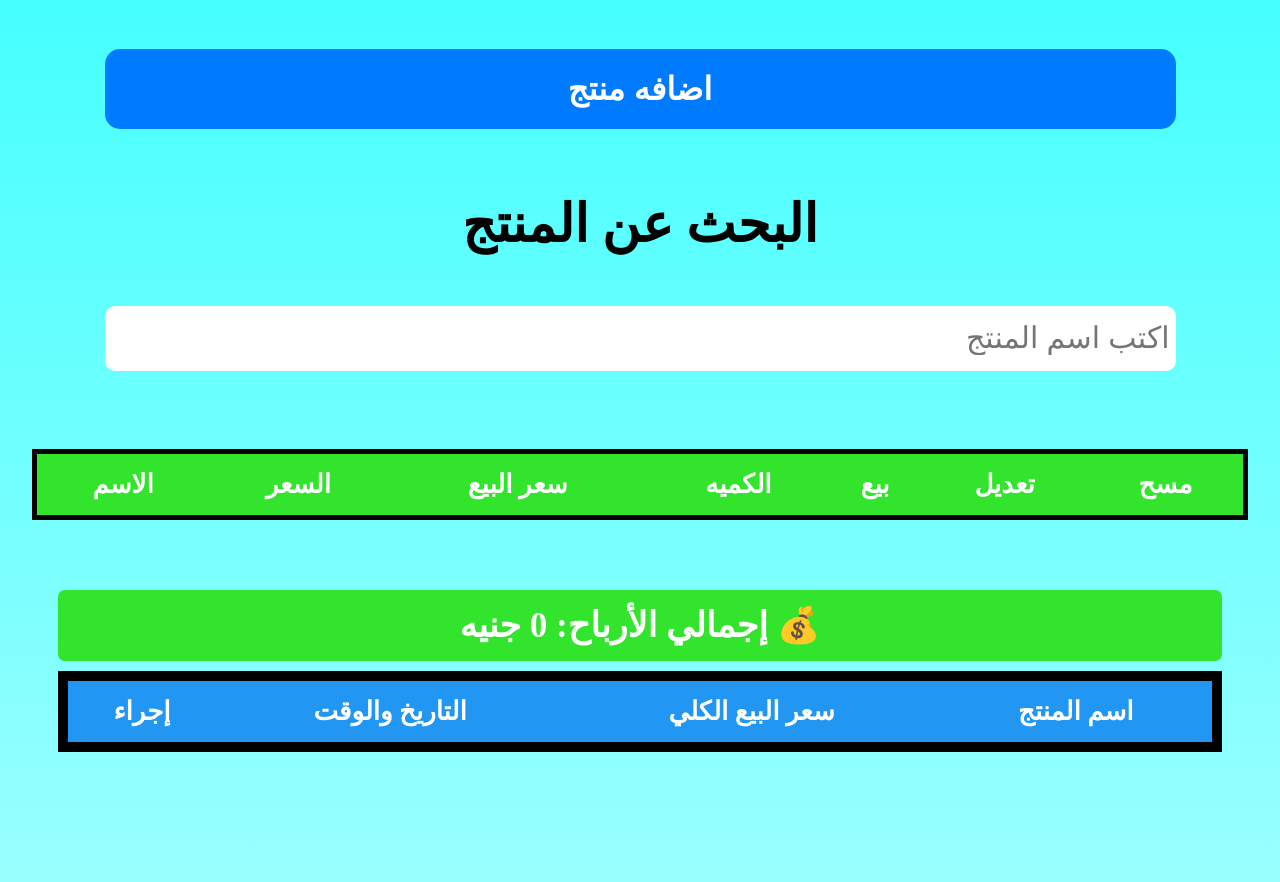
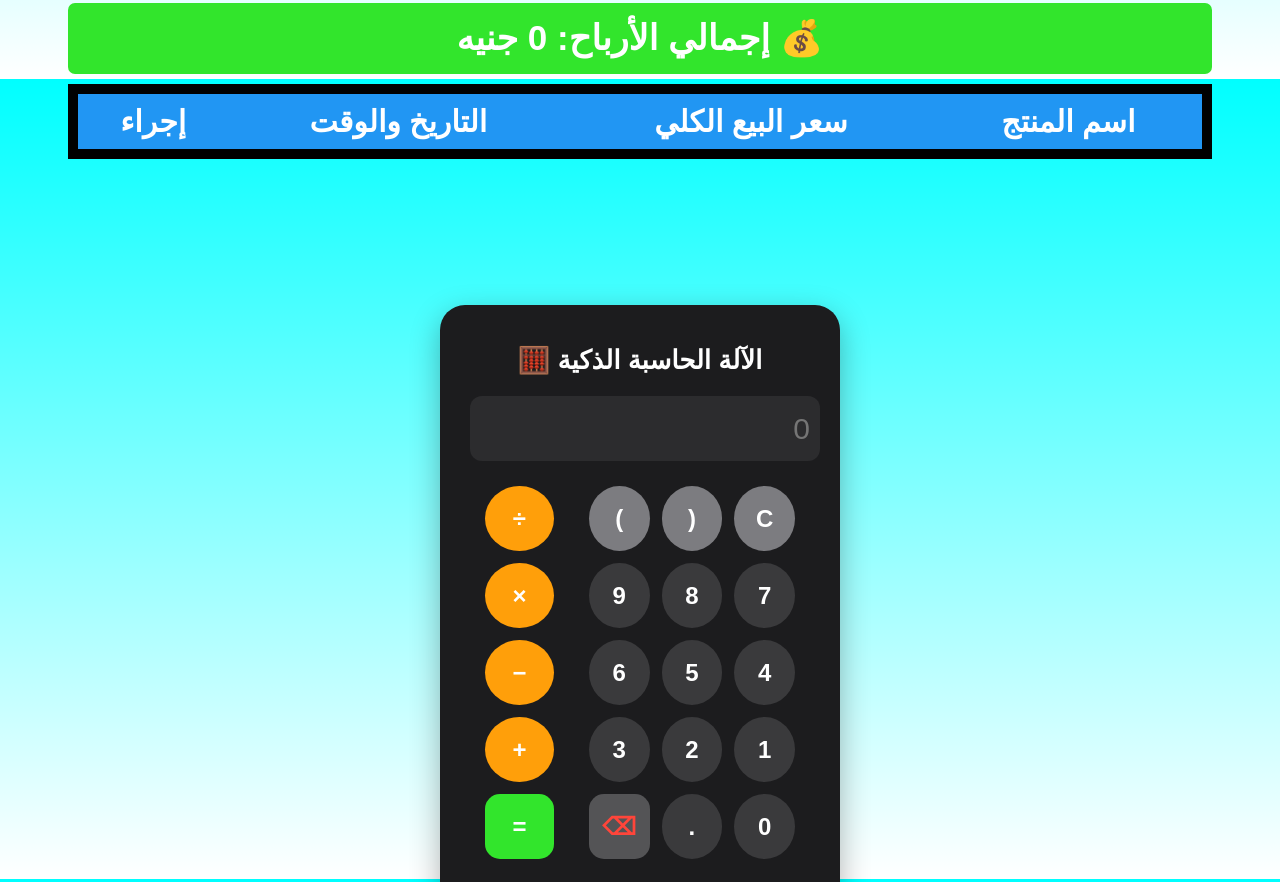
Before and after one commit to saidspeed12-ux/idk, a plain HTML site: page index.html in a window 1280 px wide. Shown: the part 721-1603 px from the top of the page. Drawn offline with Linux system fonts and the light colour scheme.

Commit message:
Update style.css

```diff
--- a/style.css
+++ b/style.css
@@ -1,11 +1,19 @@
+/* ==================================================== */
+/* 🌐 التنسيقات الأساسية العامة (لكل الأجهزة) */
+/* ==================================================== */
+* {
+    box-sizing: border-box;
+    margin: 0;
+    padding: 0;
+}
+
 body {
-    background-image: linear-gradient(cyan , rgb(255, 255, 255));
+    background-image: linear-gradient(cyan, rgb(255, 255, 255));
     background-repeat: no-repeat;
+    background-attachment: fixed;
     width: 100%;
     text-align: center;
-    font-size: 35px;
-    margin: 0;
-    padding: 0;
+    font-family: sans-serif;
 }
 
 div {
@@ -14,55 +22,51 @@
     padding: 10px;
 }
 
-#head h1 {
-    font-size: 45px;
+h1 {
+    margin-top: 20px;
+    color: #333;
 }
 
+h2 {
+    margin: 15px 0;
+    color: #444;
+}
+
+/* تنسيق حقول الإدخال الافتراضي */
 input {
-    width: 85%;
-    height: 65px;
     outline: none;
-    border: none;
-    margin: 8px 0;
-    border-radius: 10px;
-    padding: 6px;
-    font-size: 30px;
-    box-sizing: border-box;
+    border: 1px solid #ccc;
+    border-radius: 7px;
+    padding: 8px;
+    transition: transform 0.2s;
 }
 
 input:focus {
-    transform: scale(1.02);
+    transform: scale(1.05);
+    border-color: #007bff;
 }
 
-#name {
-    width: 85%;
+/* زر إضافة منتج الرئيسي */
+#but {
+    background-color: #007bff;
+    color: white;
+    border: none;
+    border-radius: 15px;
+    cursor: pointer;
+    font-weight: bold;
+    transition: background 0.2s;
 }
 
-/* 📱 زر إضافة منتج عملاق للموبايل */
-#but {
-    width: 85%;
-    height: 80px;
-    border: none;
-    background-color: #007bff;
-    color: white;
-    border-radius: 15px;
-    cursor: pointer;
-    font-size: 32px;
-    margin-top: 15px;
-    font-weight: bold;
+#but:hover {
+    background-color: #0056b3;
 }
 
-button:hover {
-    filter: brightness(0.9);
-}
-
-/* تنسيق الجداول لتصبح متجاوبة ومريحة */
+/* تنسيق الجداول لتكون مرنة وقابلة للتمرير على الأجهزة الصغيرة */
 table, #salesTable {
     text-align: center;
-    width: 95%;
+    width: 91%;
     margin: 20px auto;
     border: 5px solid rgb(0, 0, 0);
-    font-size: 24px;
     background: rgb(0, 0, 0);
     color: white;
     border-collapse: collapse;
@@ -71,8 +75,7 @@
 th {
     background: rgb(50, 229, 44);
     color: white;
-    font-size: 26px;
-    padding: 15px 5px;
+    padding: 12px;
 }
 
 #salesTable th {
@@ -80,135 +83,191 @@
 }
 
 td {
-    padding: 15px 5px;
-    border: 1px solid #333;
+    padding: 12px;
+    border: 1px solid #444;
 }
 
-/* 📱 أزرار الجداول عملاقة لسهولة الضغط بالإصبع */
 td button {
-    font-size: 24px !important;
-    padding: 15px 25px !important;
-    margin: 5px;
     cursor: pointer;
-    border-radius: 10px;
+    border-radius: 8px;
     border: none;
     font-weight: bold;
-    min-width: 90px;
 }
 
-td button:nth-of-type(1) { background: #ffc107; color: black; }
-td button:nth-of-type(2) { background: #2196F3; color: white; }
-td button:nth-of-type(3) { background: #f44336; color: white; }
+td button:nth-of-type(1) { background: #ffc107; color: black; } /* بيع */
+td button:nth-of-type(2) { background: #2196F3; color: white; } /* تعديل */
+td button:nth-of-type(3) { background: #f44336; color: white; } /* مسح */
 
-/* ==================================================== */
-/* 🧮 تصميم الآلة الحاسبة المطور والمنظم بجانب بعضه */
-/* ==================================================== --> */
+/* عنوان الأرباح والخسائر */
+#salesSection {
+    width: 91%;
+    margin: 30px auto;
+}
+
+#profitTitle {
+    color: #fff;
+    background: #32e52c;
+    padding: 15px;
+    border-radius: 7px;
+}
+
+/* 🧮 تصميم صندوق الآلة الحاسبة الرئيسي */
 #calculator {
-    width: 95%;
-    max-width: 480px;
-    margin: 30px auto;
-    padding: 20px;
-    background: #1c1c1e; /* لون الحاسبة الكلاسيكي الداكن */
+    width: 91%;
+    background: #1c1c1e;
     border-radius: 25px;
-    box-shadow: 0px 10px 30px rgba(0,0,0,0.4);
-    direction: ltr; /* لترتيب الأرقام الرياضية */
-    box-sizing: border-box;
+    box-shadow: 0px 10px 30px rgba(0,0,0,0.3);
+    direction: ltr;
+    margin: 40px auto;
 }
 
 #calculator h2 {
     color: white;
-    font-size: 32px;
-    margin-bottom: 15px;
 }
 
 #calcExpression {
     width: 100%;
-    height: 80px;
     background: #2c2c2e;
     color: white;
-    font-size: 40px;
     text-align: right;
-    padding: 15px;
+    border: none;
     border-radius: 12px;
-    margin-bottom: 25px;
-    border: none;
 }
 
-/* تقسيم واجهة الحاسبة إلى قطاعين بجانب بعضهما */
+/* شبكة توزيع الأزرار للحاسبة */
 .calculator-layout {
     display: flex;
     gap: 15px;
 }
 
-/* بلوك الأرقام (3 أعمدة مرتبة) */
 .numbers-block {
     display: grid;
     grid-template-columns: repeat(3, 1fr);
     gap: 12px;
-    flex: 3; /* يأخذ مساحة أكبر */
+    flex: 3;
 }
 
-/* بلوك العمليات (عمود واحد رأسي بجانب الأرقام) */
 .operations-block {
     display: flex;
     flex-direction: column;
     gap: 12px;
-    flex: 1; /* عمود جانبي مخصص للرموز */
+    flex: 1;
 }
 
-/* ⚡ جعل جميع أزرار الحاسبة عملاقة ومريحة جداً للمس */
+/* أزرار الآلة الحاسبة العامة */
 .calc-btn {
-    height: 85px; /* أزرار ضخمة جداً وطويلة */
-    font-size: 32px; /* خط كبير جداً وواضح */
+    border: none;
     font-weight: bold;
-    border: none;
-    border-radius: 18px; /* تصميم زوايا ناعمة وعصرية */
     color: white;
     cursor: pointer;
     display: flex;
     align-items: center;
     justify-content: center;
-    transition: background 0.1s;
 }
 
 .calc-btn:active {
     filter: brightness(1.3);
 }
 
-/* توزيع ألوان الأزرار المخصصة للحاسبة */
-.num-btn {
-    background: #3a3a3c; /* لون الأرقام */
-}
-.op-btn {
-    background: #ff9f0a; /* لون عمود العمليات البرتقالي */
-    color: white;
-}
-.action-btn {
-    background: #7c7c80; /* لون أزرار التحكم العلوية */
-    color: white;
-}
-.delete-btn {
-    background: #545456;
-    color: #ff453a; /* لون زر المسح المفرد */
-}
-.equal-btn {
-    background: #32e52c; /* زر يساوي الأخضر المميز */
-    color: white;
-    flex-grow: 1; /* يمتد ليملأ الفراغ الرأسي بالأسفل */
-}
+.num-btn { background: #3a3a3c; }
+.op-btn { background: #ff9f0a; }
+.action-btn { background: #7c7c80; }
+.delete-btn { background: #545456; color: #ff453a; }
+.equal-btn { background: #32e52c; color: white; flex-grow: 1; }
 
 #calcResult {
     color: #32e52c;
-    font-size: 36px;
-    margin-top: 20px;
-    text-align: center;
 }
 
-#salesSection #profitTitle {
-    font-size: 35px;
-    color: #fff;
-    padding: 15px;
-    border-radius: 7px;
-    width: 100%;
-    box-sizing: border-box;
+
+/* ==================================================== */
+/* 💻 شاشات الكمبيوتر واللاب توب الكبيرة (أكبر من 1024px) */
+/* ==================================================== */
+@media (min-width: 1025px) {
+    body { font-size: 24px; }
+    h1 { font-size: 40px; }
+    h2 { font-size: 30px; }
+
+    input { width: 25%; height: 50px; font-size: 20px; margin: 5px; }
+    #name { width: 76%; }
+    #search { width: 50%; }
+
+    #but { width: 250px; height: 55px; font-size: 22px; }
+
+    table, #salesTable { font-size: 20px; width: 76%; }
+    th, td { padding: 10px; }
+    td button { font-size: 16px; padding: 8px 15px; min-width: 70px; }
+
+    #salesSection { width: 76%; }
+    #profitTitle { font-size: 28px; }
+
+    #calculator { max-width: 400px; padding: 25px; }
+    #calculator h2 { font-size: 26px; }
+    #calcExpression { height: 65px; font-size: 30px; padding: 10px; }
+    .calc-btn { height: 65px; font-size: 24px; border-radius: 50%; } /* دائرية تماماً للكمبيوتر */
+    .equal-btn, .delete-btn { border-radius: 15px; }
+    #calcResult { font-size: 28px; margin-top: 15px; }
 }
+
+
+/* ==================================================== */
+/* 📑 شاشات التابلت والايباد المتوسطة (من 768px إلى 1024px) */
+/* ==================================================== */
+@media (min-width: 768px) and (max-width: 1024px) {
+    body { font-size: 28px; }
+    h1 { font-size: 44px; }
+    h2 { font-size: 34px; }
+
+    input { width: 40%; height: 55px; font-size: 24px; margin: 6px; }
+    #name { width: 83%; }
+    #search { width: 70%; }
+
+    #but { width: 350px; height: 65px; font-size: 26px; }
+
+    table, #salesTable { font-size: 22px; width: 85%; }
+    th, td { padding: 12px; }
+    td button { font-size: 18px; padding: 10px 20px; min-width: 80px; }
+
+    #salesSection { width: 85%; }
+    #profitTitle { font-size: 32px; }
+
+    #calculator { max-width: 440px; padding: 20px; }
+    #calculator h2 { font-size: 28px; }
+    #calcExpression { height: 75px; font-size: 35px; padding: 12px; }
+    .calc-btn { height: 75px; font-size: 28px; border-radius: 20px; }
+    #calcResult { font-size: 32px; margin-top: 15px; }
+}
+
+
+/* ==================================================== */
+/* 📱 شاشات الهواتف والموبايل الصغيرة (أقل من 768px) */
+/* ==================================================== */
+@media (max-width: 767px) {
+    body { font-size: 22px; }
+    h1 { font-size: 32px; }
+    h2 { font-size: 26px; }
+
+    /* جعل الحقول مريحة وتأخذ مساحة الشاشة بالطول */
+    input { width: 90%; height: 60px; font-size: 24px; margin: 10px 0; }
+    #name { width: 90%; }
+    #search { width: 90%; }
+
+    #but { width: 90%; height: 75px; font-size: 26px; margin-top: 15px; }
+
+    /* تفعيل التمرير الأفقي للجداول لو الكلمات ضخمة حتى لا تخرب التصميم */
+    table, #salesTable { font-size: 18px; width: 95%; display: block; overflow-x: auto; white-space: nowrap; }
+    th, td { padding: 12px 10px; }
+
+    /* أزرار عملاقة جداً ومريحة جداً للمس بالإصبع على شاشة الهاتف */
+    td button { font-size: 20px !important; padding: 14px 22px !important; margin: 4px; min-width: 85px; }
+
+    #salesSection { width: 95%; }
+    #profitTitle { font-size: 26px; padding: 12px; }
+
+    /* حاسبة الموبايل الاحترافية بأزرار مستديرة كبيرة */
+    #calculator { max-width: 100%; width: 95%; padding: 15px; }
+    #calculator h2 { font-size: 26px; }
+    #calcExpression { height: 75px; font-size: 36px; padding: 10px; }
+    .calc-btn { height: 80px; font-size: 30px; border-radius: 18px; } /* زوايا ناعمة ممتازة للمس */
+    #calcResult { font-size: 30px; margin-top: 15px; }
+}
```
